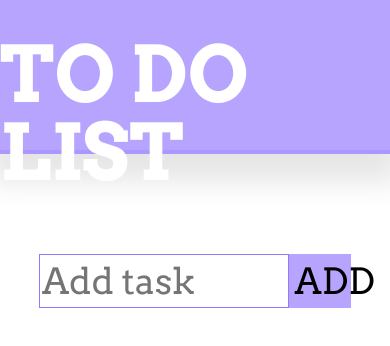
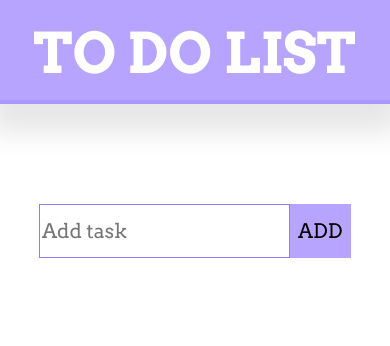
Before and after one commit to RmnMatusevich/ToDoList, a plain HTML site: page index.html in a window 390 px wide. Drawn offline with Linux system fonts and the light colour scheme.

Commit message:
Add adaptive
feat: refactor and add some addaptivity to view and check on mobile

```diff
--- a/style.sass
+++ b/style.sass
@@ -39,7 +39,7 @@ main
       width: 20%
       background-color: #b6a4ff
       border: none
-      font-size: 36px
+      font-size: 20px
       font-family: 'Arvo', serif
       outline: none
       &:hover
@@ -71,3 +71,20 @@ main
   width: 80%
   display: flex
   justify-content: space-between
+
+
+
+@media (max-width: 600px)
+  header
+    height: 100px
+    .tittle
+      padding-top: 25px
+      font-size: 56px
+      width: 323px
+
+  main
+
+    .input
+
+      input[type="text"]
+        font-size: 20px
```
Also changed, not shown: style.css.
